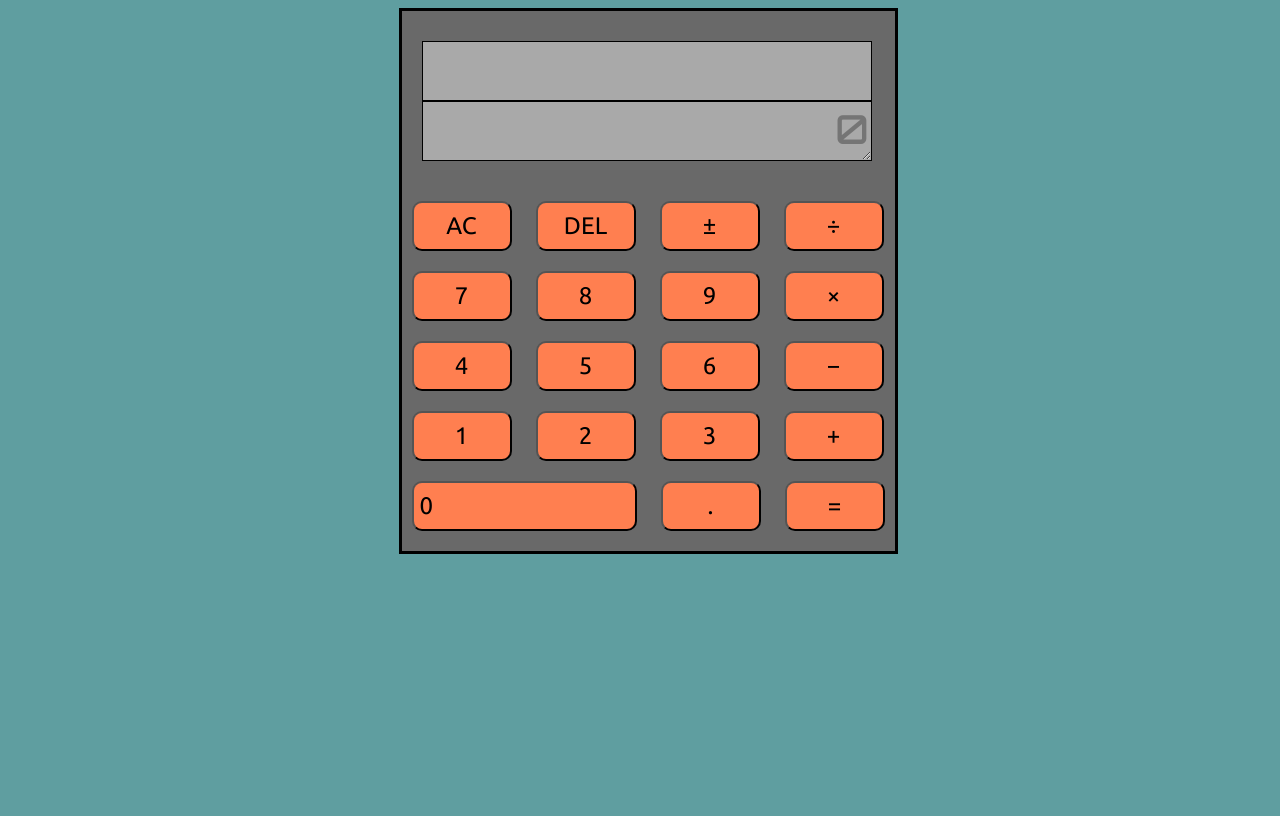
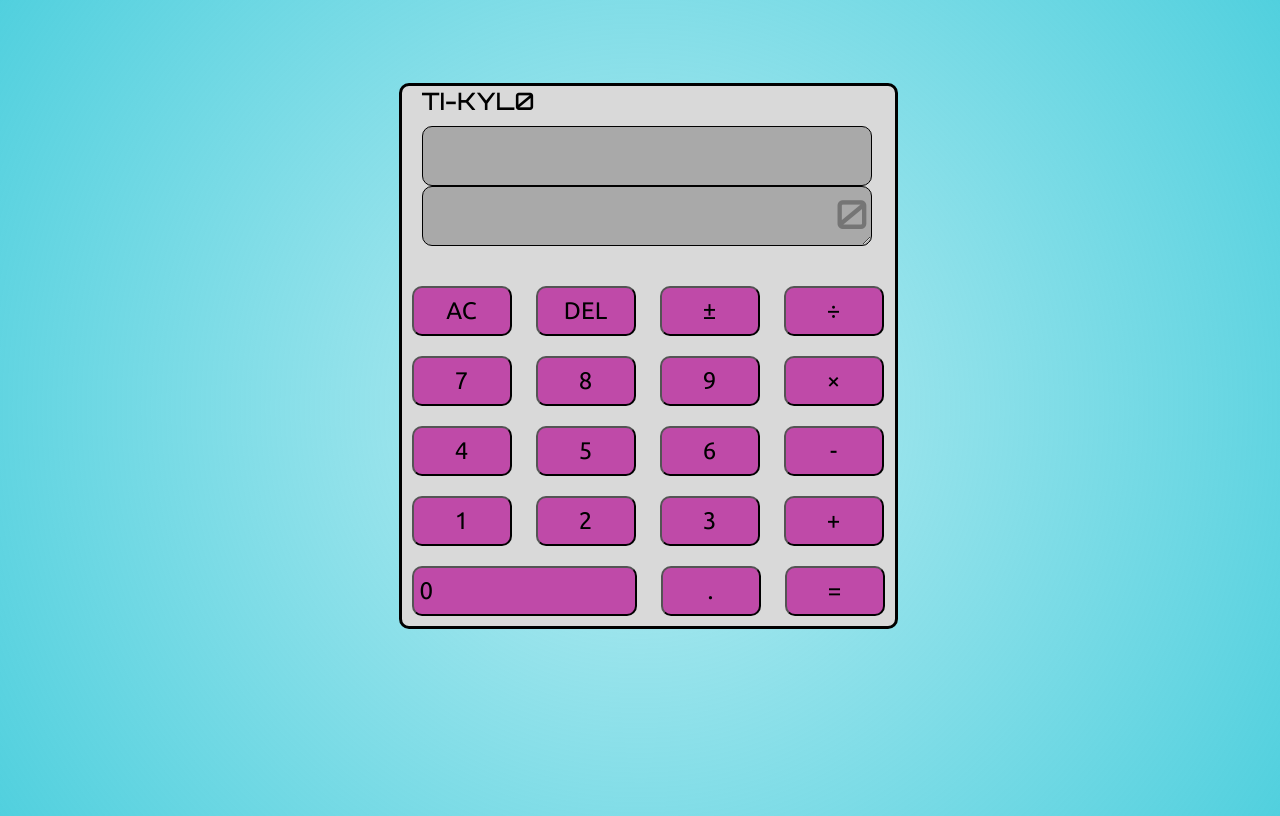
Before and after one commit to mitch3lljones/calculator, a plain HTML site: page index.html in a window 1280 px wide. Drawn offline with Linux system fonts and the light colour scheme.

Commit message:
bug fixes, display updates

```diff
--- a/index.html
+++ b/index.html
@@ -7,6 +7,7 @@
 </head>
 <body>
     <div id = "calculator">
+        <div id="calculator-name">TI-KYL0</div>
         <div id="expression"></div>
         <textarea id="display-text" placeholder="0" rows="2" readonly="true"></textarea>
         <div id="buttons">
@@ -26,7 +27,7 @@
                 <button id="4">4</button>
                 <button id="5">5</button>
                 <button id="6">6</button>
-                <button id="subtract">−</button>
+                <button id="subtract">-</button>
             </div>
             <div id="button-row-2">
                 <button id="1">1</button>
--- a/styles/style.css
+++ b/styles/style.css
@@ -3,29 +3,42 @@
 body {
     width: 100%;
     height: 100vh;
-    background-color: cadetblue;
+    background-image: radial-gradient(circle, rgba(81, 208, 222, 0.4), rgba(81, 208, 222, 1));
     display: flex;
     justify-content: center;
 }
 
+#calculator-name {
+    font-family: 'Orbitron', sans-serif;
+    display: flex;
+    box-sizing: border-box;
+    text-align: left;
+    font-size: 24px;
+    margin-left: 20px;
+}
+
 #calculator {
     border: 3px solid rgb(0,0,0);
-    background-color: dimgrey;
+    background-color: #d9d9d9;
     height: 540px;
+    margin-top: 75px;
+    border-radius: 10px;
 }
 
 #expression {
     margin: 30px 20px;
+    margin-top: 10px;
     margin-bottom: 0;
     height: 60px;
     width: 450px;
     border: 1px solid rgb(0,0,0);
-    background-color: darkgrey;
+    background-color: darkgray;
     font-family: 'Orbitron', sans-serif;
     display: flex;
     box-sizing: border-box;
     text-align: right;
     font-size: 32px;
+    border-radius: 10px;
 }
 
 #display-text {
@@ -34,12 +47,13 @@ body {
     height: 60px;
     width: 450px;
     border: 1px solid rgb(0,0,0);
-    background-color: darkgrey;
+    background-color: darkgray;
     font-family: 'Orbitron', sans-serif;
     display: flex;
     box-sizing: border-box;
     text-align: end;
     font-size: 40px;
+    border-radius: 10px;
 }
 
 button {
@@ -48,7 +62,7 @@ button {
     margin: 10px 10px;
     border-color: black;
     border-radius: 10px;
-    background-color: coral;
+    background-color: #bf4aa8;
     font-family: 'Ubuntu', sans-serif;
     font-size: 24px;
 }
```
